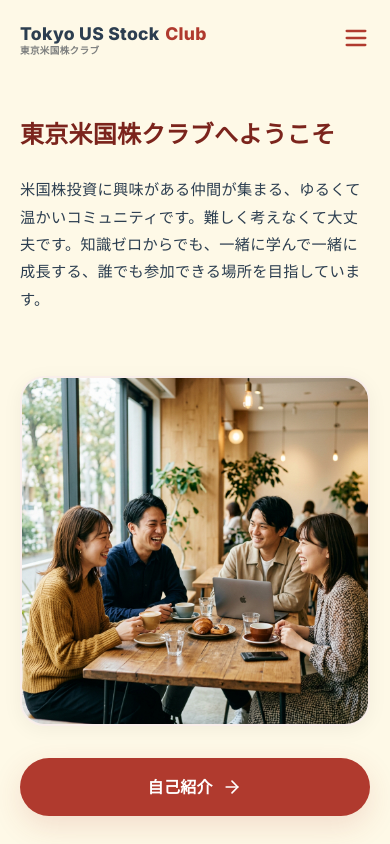
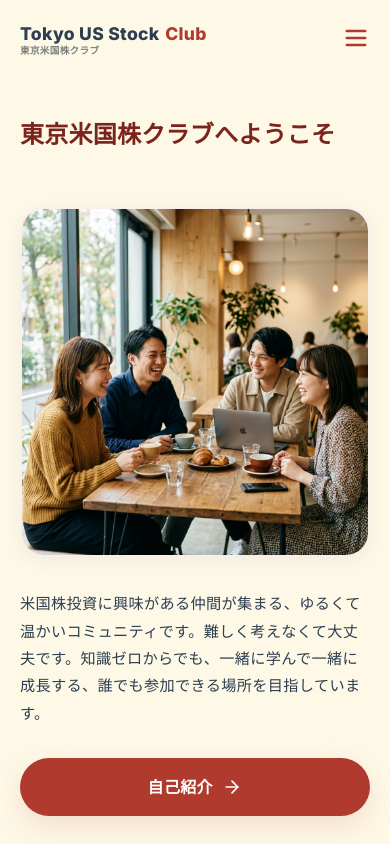
Before and after one commit to yutarotobioka0121-ship-it/tokyo-us-stock-site, a Next.js app: page / in a window 390 px wide. Built offline with nearby package versions, Linux system fonts and the light colour scheme; no server answers; a web font is replaced by a local one.

Commit message:
style: relocate mobile hero image directly beneath the title

```diff
--- a/src/app/page.tsx
+++ b/src/app/page.tsx
@@ -14,11 +14,6 @@ export default async function Home() {
               <h1 className="hero-title" style={{ fontFamily: 'var(--font-heading)', fontSize: 'clamp(1.5rem, 5vw, 2.8rem)', color: 'var(--primary-dark)', lineHeight: '1.3', fontWeight: '900', marginBottom: '1.5rem' }}>
                 東京米国株クラブへようこそ
               </h1>
-              <p className="hero-subtitle-text" style={{ fontFamily: 'var(--font-body)', fontSize: 'clamp(0.95rem, 2.2vw, 1.15rem)', lineHeight: '1.8', color: 'var(--text-main)', marginBottom: '2rem' }}>
-                米国株投資に興味がある仲間が集まる、ゆるくて温かいコミュニティです。<br className="sp-hide" />
-                難しく考えなくて大丈夫です。<br className="sp-hide" />
-                知識ゼロからでも、一緒に学んで一緒に成長する、誰でも参加できる場所を目指しています。
-              </p>
 
               {/* スマホ用Hero画像：タイトルの直下に配置 */}
               <div className="hero-image-mobile" style={{ margin: '2rem auto', width: '100%' }}>
@@ -34,6 +29,12 @@ export default async function Home() {
                   />
                 </div>
               </div>
+
+              <p className="hero-subtitle-text" style={{ fontFamily: 'var(--font-body)', fontSize: 'clamp(0.95rem, 2.2vw, 1.15rem)', lineHeight: '1.8', color: 'var(--text-main)', marginBottom: '2rem' }}>
+                米国株投資に興味がある仲間が集まる、ゆるくて温かいコミュニティです。<br className="sp-hide" />
+                難しく考えなくて大丈夫です。<br className="sp-hide" />
+                知識ゼロからでも、一緒に学んで一緒に成長する、誰でも参加できる場所を目指しています。
+              </p>
 
               <div className="hero-actions">
                 <Link href="/about" className="btn btn-primary">
```
